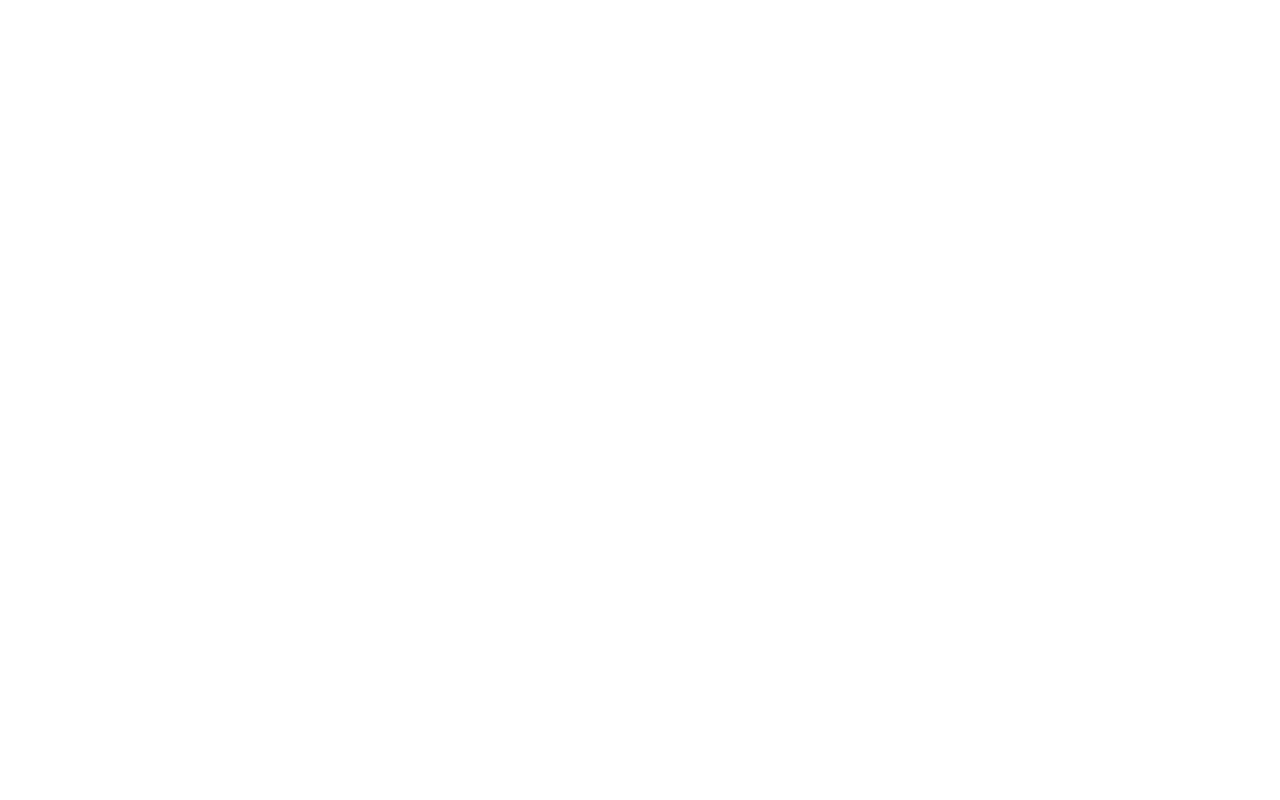
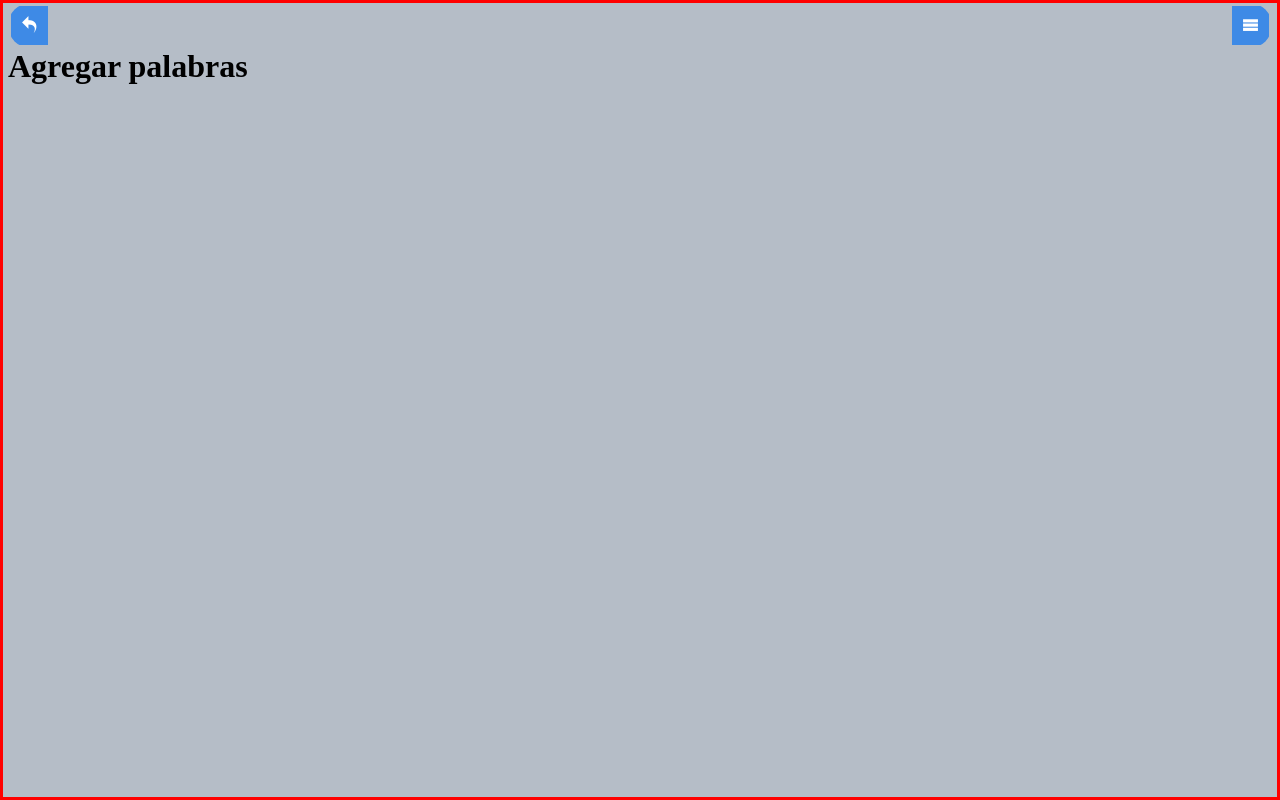
Before and after one commit to MarcoBI24/Juego-del-ahorcado-, a plain HTML site: page addWord.html in a window 1280 px wide. Drawn offline with Linux system fonts and the light colour scheme; files whose address does not match are found by name.

Commit message:
se agrego la estructura y el diseño del header en la pagina para agregar palabras

```diff
--- a/addWord.css
+++ b/addWord.css
@@ -0,0 +1,105 @@
+*{
+    padding: 0;
+    margin: 0;
+    box-sizing: border-box;
+
+}
+html::-webkit-scrollbar{
+    width: 5px;
+    height: 20px;
+    /* display: none; */
+    padding: 10px;
+
+}
+html::-webkit-scrollbar-thumb{
+    background-color: #3e8ae6;
+    border-radius: 20px;
+}
+
+body{
+    height: 100vh;
+    width: 100%;
+    border: 3px solid red;
+    /* overflow: hidden; */
+    background-color: #b5bdc7;
+    /* overflow: ; */
+    position: relative;
+    padding: 0px 5px;
+}
+
+
+.contenedor-general{
+    display: flex;
+    width: 100%;
+    flex-direction: column;
+    /* height: 100%; */
+
+}
+    .contenedor-header{
+        overflow: hidden;
+        /* border: 1px solid; */
+        border-radius: 100px;
+        padding: 3px;
+        width: 100%;
+        display: flex;
+        /* max-height: 50px; */
+        justify-content: space-between;
+    }
+        #btn-retroceder{
+            border: 0px solid;
+            padding: 10px;
+            background-color: #3e8ae6;
+            transition: transform .1s;
+        }
+
+            .icon-undo2{
+                transition: color .1s;
+                color: #fff;
+                font-size: 17px;
+            }
+        .contenedor-menu{
+
+        }
+                .btn-menu{
+                    border: 0px solid;
+                    background-color: #3e8ae6;
+                    padding: 10px;
+                    transition: transform .1s;
+                }
+                    .icon-menu{
+                        transition: color .1s;
+
+                        color: #fff;
+                        font-size: 17px;
+                    }
+        #btn-retroceder:active , .btn-menu:active{
+            /* transform: scale(.9); */
+            background-color: #fff;
+            /* color: #3e8ae6; */
+        }
+        #btn-retroceder:active > .icon-undo2, .btn-menu:active > .icon-menu{
+            color: #3e8ae6;
+        }
+    .contenedor-body{
+
+    }
+    .contenedor-footer{
+
+    }
+
+
+
+
+
+
+
+
+
+
+.contenedor-modal{
+    display: none;
+    position: absolute;
+    top: -50%;
+    transition: top .2s;
+
+}
--- a/addWord.html
+++ b/addWord.html
@@ -5,9 +5,62 @@
     <meta http-equiv="X-UA-Compatible" content="IE=edge">
     <meta name="viewport" content="width=device-width, initial-scale=1.0">
     <title>Agregar palabra</title>
+    <link rel="preconnect" href="https://fonts.gstatic.com" crossorigin>
+    <link href="https://fonts.googleapis.com/css2?family=Indie+Flower&display=swap" rel="stylesheet">
+    <link href="https://fonts.googleapis.com/css2?family=Roboto:wght@300;400;500;700;900&display=swap" rel="stylesheet">
+    <link href="https://fonts.googleapis.com/css2?family=Gloria+Hallelujah&display=swap" rel="stylesheet">
+    <link rel="stylesheet" href="./style-icons.css">
+    <link rel="stylesheet" href="./addWord.css">
+    <link rel="stylesheet" href="./modal.css" disabled="true" id="modal-link">
 </head>
 <body>
+    <div class="contenedor-general">
+        <div class="contenedor-header">
+            <button id="btn-retroceder">
+                <span class="icon-undo2"></span>
+            </button>
+            <div class="contenedor-menu">
+                <button class="btn-menu" id="btn-menu">
+                    <span class="icon-menu"></span>
+                </button>
+            </div>
+        </div>
+        <div class="contenedor-body">
+            <div class="contenedor-titulo">
+                <h1 class="titulo">Agregar palabras</h1>
+            </div>
+        </div>
+        <div class="contenedor-footer"></div>
+
+    </div>
+    <div class="contenedor-modal" id="modal">
+        <div class="contenedor-header-modal">
+            <p class="info-header">Seleccione una de las opciones</p>
+            <button class="close-modal" id="close-modal"><span class="icon-cross"></span></button>
+        </div>
+        <div class="contenedor-opciones">
+            <button class="btn-opcion" id="btn-ayuda">
+                Ayuda
+                <span class="icon-question"></span>
+            </button>
+            <button class="btn-opcion" id="btn-silenciar">
+                Silenciar
+                <span class="icon-music"></span>
+
+            </button>
+            <button class="btn-opcion" id="btn-irAInicio">
+                Ir a Inicio
+                <span class="icon-home3"></span>
+            </button>
+            <button class="btn-opcion" id="btn-cambiarTema">
+                Cambiar tema
+                <span class="icon-contrast"></span>
+            </button>
+            <!-- agregar un boton para silenciar la musica -->
+        </div>
+    </div>
 
 
+    <script src="./modal.js"></script>
 </body>
 </html>
--- a/modal.css
+++ b/modal.css
@@ -11,6 +11,7 @@ body{
 }
 .contenedor-modal{
     /* display: none; */
+    display: flex;
     width: 100%;
     max-width: 650px;
     /* height: ; */
@@ -21,7 +22,6 @@ body{
     background-color: aliceblue;
     /* border: 2px solid; */
     border-radius: 10px;
-    display: flex;
     gap: 30px;
     flex-direction: column;
     padding: 20px;
```
Also changed, not shown: game.html (+1 -0 lines).
